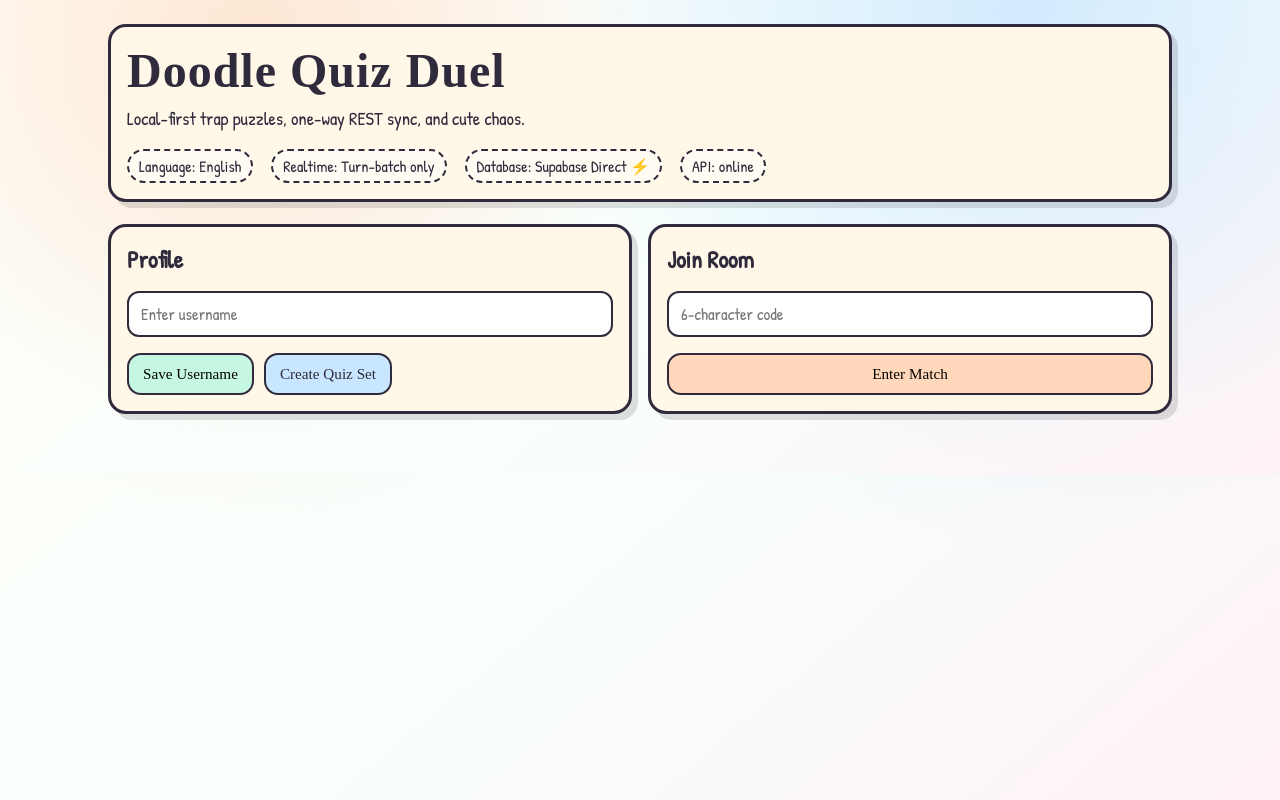
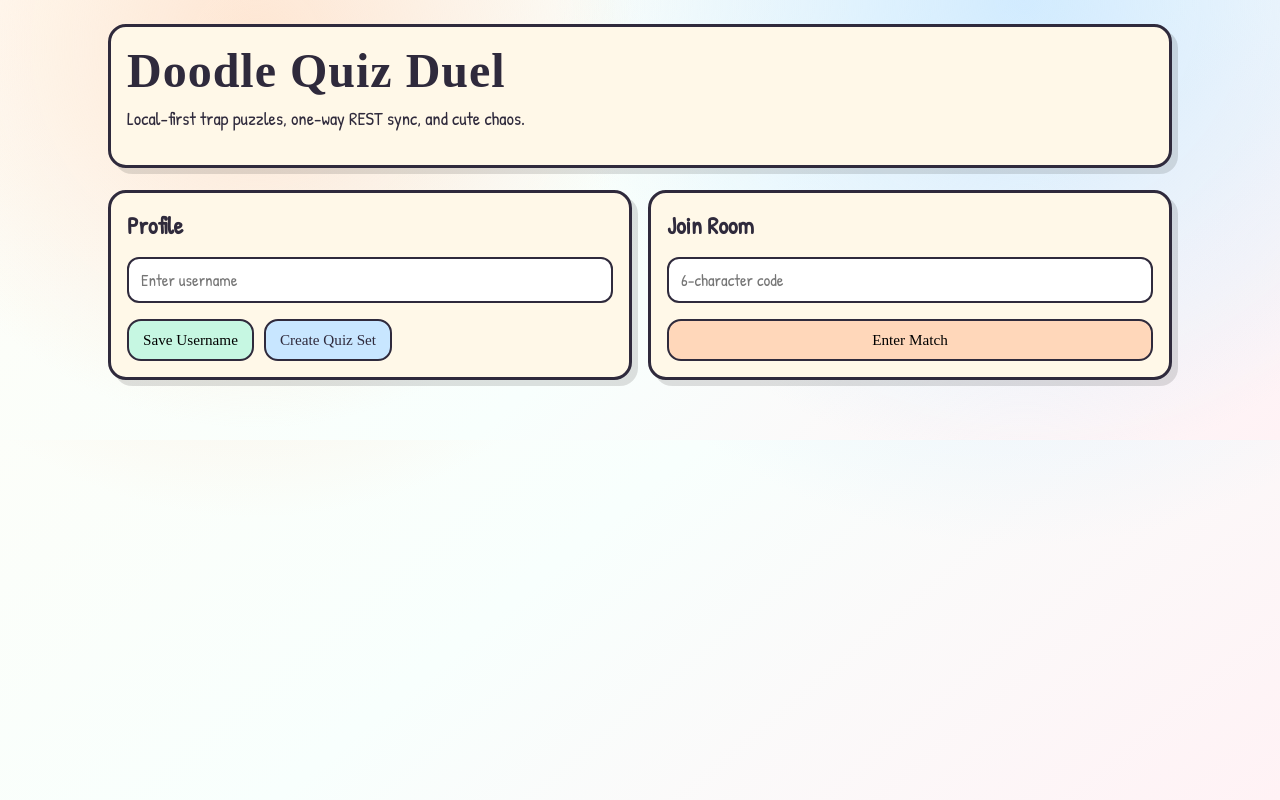
Before and after one commit to Vlantoy/Doodle-Quiz, a Next.js app in the folder apps/web/: page / in a window 1280 px wide. Built offline with nearby package versions, Linux system fonts and the light colour scheme; no server answers; the database is empty; a web font is replaced by a local one.

Commit message:
chore: remove technical status badges and console warnings from UI

```diff
--- a/apps/web/src/app/page.js
+++ b/apps/web/src/app/page.js
@@ -44,12 +44,6 @@ export default function HomePage() {
       <section className="card">
         <h1 className="title">Doodle Quiz Duel</h1>
         <p className="subtitle">Local-first trap puzzles, one-way REST sync, and cute chaos.</p>
-        <div className="row">
-          <span className="badge">Language: English</span>
-          <span className="badge">Realtime: Turn-batch only</span>
-          <span className="badge">Database: {isMockMode ? "Local Sandbox (localStorage) 📴" : "Supabase Direct ⚡"}</span>
-          <span className="badge">API: {apiStatus}</span>
-        </div>
       </section>
 
       <section className="grid grid-2">
--- a/apps/web/src/app/room/[code]/page.js
+++ b/apps/web/src/app/room/[code]/page.js
@@ -296,7 +296,6 @@ export default function RoomPage({ params }) {
             {!isHost && <span className="badge">💰 {myBalance} coins</span>}
             {isHost && <span className="badge" style={{ background: "#c6f7e2" }}>HOST 👑</span>}
             {!isHost && isBankrupt && <span className="badge" style={{ background: "#ff6b6b", color: "white" }}>BANKRUPT</span>}
-            {isMockMode && <span className="badge" style={{ background: "#ffd7ba", border: "1.5px solid #2f2a3c", color: "#2f2a3c" }}>Local Sandbox 📴</span>}
           </div>
         </div>
         <Link href="/" className="btn secondary">Leave</Link>
--- a/apps/web/src/lib/supabaseClient.js
+++ b/apps/web/src/lib/supabaseClient.js
@@ -7,12 +7,6 @@ export const isMockMode = !supabaseUrl || !supabaseAnonKey ||
                           supabaseUrl.includes("placeholder-id") ||
                           supabaseAnonKey.includes("placeholder-anon-key");
 
-if (isMockMode) {
-  if (typeof window !== "undefined") {
-    console.warn("Supabase credentials missing or placeholders. Running in LOCAL STORAGE MOCK DATABASE MODE.");
-  }
-}
-
 const finalUrl = supabaseUrl || "https://placeholder-id.supabase.co";
 const finalKey = supabaseAnonKey || "placeholder-anon-key";
 
```
